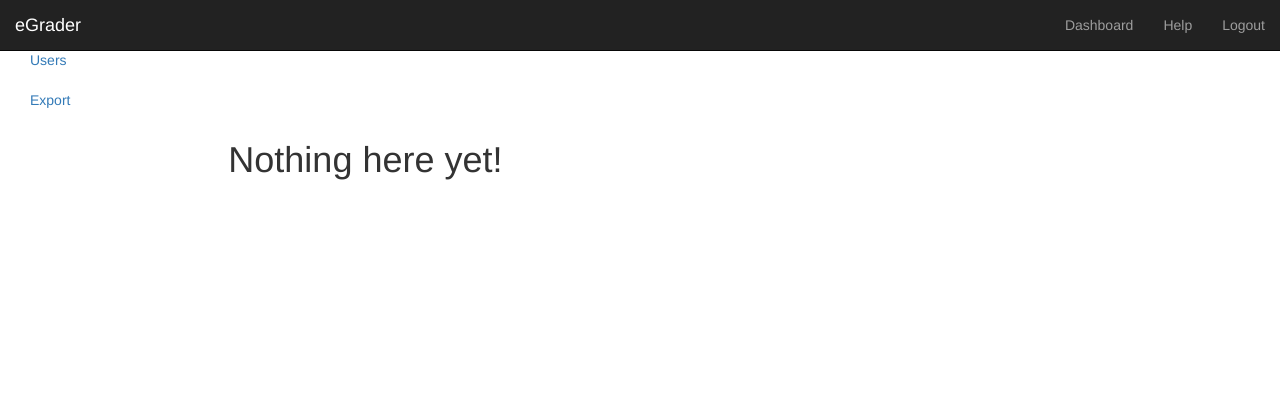
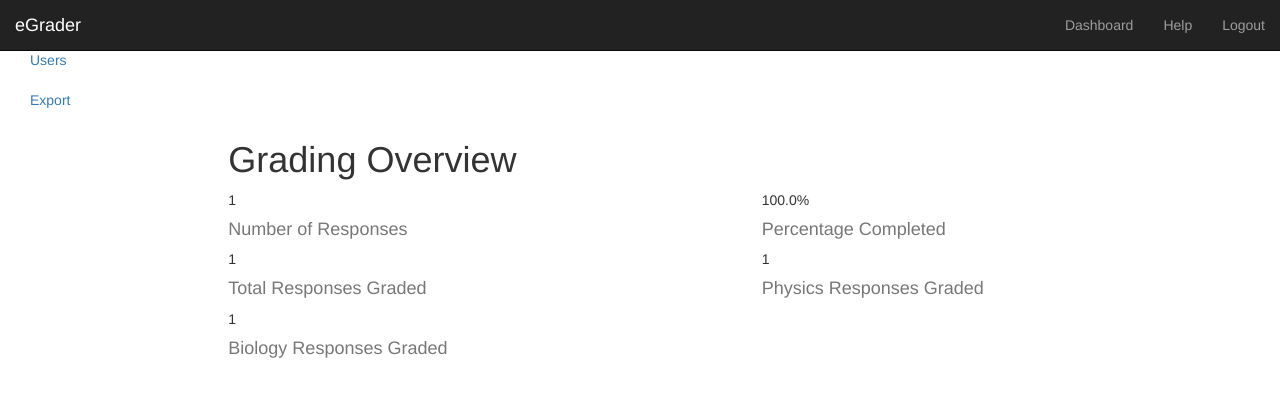
Before and after one commit to openstax/research-eGrader, a Flask app: template eGrader/templates/admin/admin_index.html in a window 1280 px wide. Shown: the top 397 px of the page. Run offline with Flask 3, Linux system fonts and the light colour scheme; a user stored in the database is signed in; tables that the repository leaves empty hold one stand-in row (values such as "Sample post"); the template is opened without the code that fills it: most values are stand-ins (such as "Sample title", 1, 10 or a date in 2020); some libraries are stand-ins or nearby versions.

Commit message:
add some stats to the admin page

```diff
--- a/eGrader/templates/admin/admin_index.html
+++ b/eGrader/templates/admin/admin_index.html
@@ -1,6 +1,41 @@
 {% extends 'layouts/admin_base.html' %}
 
 {% block content %}
-    <h1> Nothing here yet!</h1>
+    <h1>Grading Overview</h1>
+    <div class="row dashboard-items">
+
+        <div class="col-xs-12 col-sm-6 dashboard-item">
+            <span class="totalResponses dashboard">{{'{0:,}'.format(data.total_responses) }}</span>
+            <h4 class="text-muted">Number of Responses</h4>
+        </div>
+
+        <div class="col-xs-12 col-sm-4 dashboard-item">
+            <span class="percentCompleted dashboard">{{ ((data.total_grades / data.total_responses) * 100) | round(precision=1, method='ceil') }}</span>%
+            <h4 class="text-muted">Percentage Completed</h4>
+        </div>
+
+    </div>
+
+    <div class="row">
+
+        <div class="col-xs-12 col-sm-6 dashboard-item">
+            <span class="totalGraded dashboard">{{ '{0:,}'.format(data.total_grades) }}</span>
+            <h4 class="text-muted">Total Responses Graded</h4>
+        </div>
+
+        <div class="col-xs-12 col-sm-4 dashboard-item">
+            <span class="physicsGraded dashboard">{{ '{0:,}'.format(data.total_physics) }}</span>
+            <h4 class="text-muted">Physics Responses Graded</h4>
+        </div>
+
+    </div>
+
+    <div class="row">
+        <div class="col-xs-12 col-sm-6 dashboard-item">
+            <span class="biologyGraded dashboard">{{ '{0:,}'.format(data.total_biology) }}</span>
+            <h4 class="text-muted">Biology Responses Graded</h4>
+        </div>
+
+    </div>
 
 {% endblock content %}
--- a/eGrader/templates/layouts/admin_base.html
+++ b/eGrader/templates/layouts/admin_base.html
@@ -18,20 +18,16 @@
 
 {% block sidebar %}
 
-
-
     <div class="container-fluid">
         <div class="row">
             <div class="col-sm-3 col-md-2 sidebar">
                 <ul class="nav nav-sidebar">
-
                     {% for href, id, caption in navigation_bar %}
                         <li {% if id == active_page %} class="active"{% endif %}>
                             <a href="{{ href| e }}">{{ caption|e }}</a>
                         </li>
                     {% endfor %}
                 </ul>
-
             </div>
             <div class="col-sm-9 col-sm-offset-3 col-md-10 col-md-offset-2 main">
                 {% block content %}
@@ -39,21 +35,8 @@
             </div>
         </div>
     </div>
-
 {% endblock sidebar %}
 
 {% block scripts %}
     {{ super() }}
-
-    {#    <script>#}
-    {#        $(document).ready(function() {#}
-    {#            $('.nav-sidebar li').click(function(event) {#}
-    {#                $('.active').removeClass('active');#}
-    {##}
-    {#                $(this).addClass('active');#}
-    {#            } )#}
-    {#        })#}
-    {##}
-    {#    </script>#}
-
-{% endblock %}
+{% endblock scripts %}
--- a/package.json
+++ b/package.json
@@ -21,6 +21,7 @@
     "bootstrap-sass": "^3.3.6",
     "css-loader": "^0.23.1",
     "extract-text-webpack-plugin": "^1.0.1",
+    "d3": "^4.0.0",
     "jquery": "^2.2.3",
     "manifest-revision-webpack-plugin": "^0.1.0",
     "noty": "^2.3.8",
--- a/webpack.config.js
+++ b/webpack.config.js
@@ -16,7 +16,7 @@
     entry: {
         app_js: [
             // 'webpack/hot/dev-server',
-            rootAssetPath + '/js/app/main',
+            rootAssetPath + '/js/app/main'
         ],
         app_css: [
             cssAssetPath + '/style',
@@ -60,6 +60,7 @@
             rootAssetPath: rootAssetPath,
             ignorePaths: ['/css', '/js', '/images', '/pdf', '/build', 'manifest.json']
         }),
-        new ExtractTextPlugin('[name].[chunkhash].css')
+        new ExtractTextPlugin('[name].[chunkhash].css'),
+        new webpack.NoErrorsPlugin()
     ]
 };
```
Also changed, not shown: eGrader/admin/views.py (+5 -4 lines), eGrader/grader/models.py (+39 -1 lines), eGrader/static/css/dashboard.css (+17 -0 lines), eGrader/static/js/app/dashboard.js (deleted), 1 other file.
